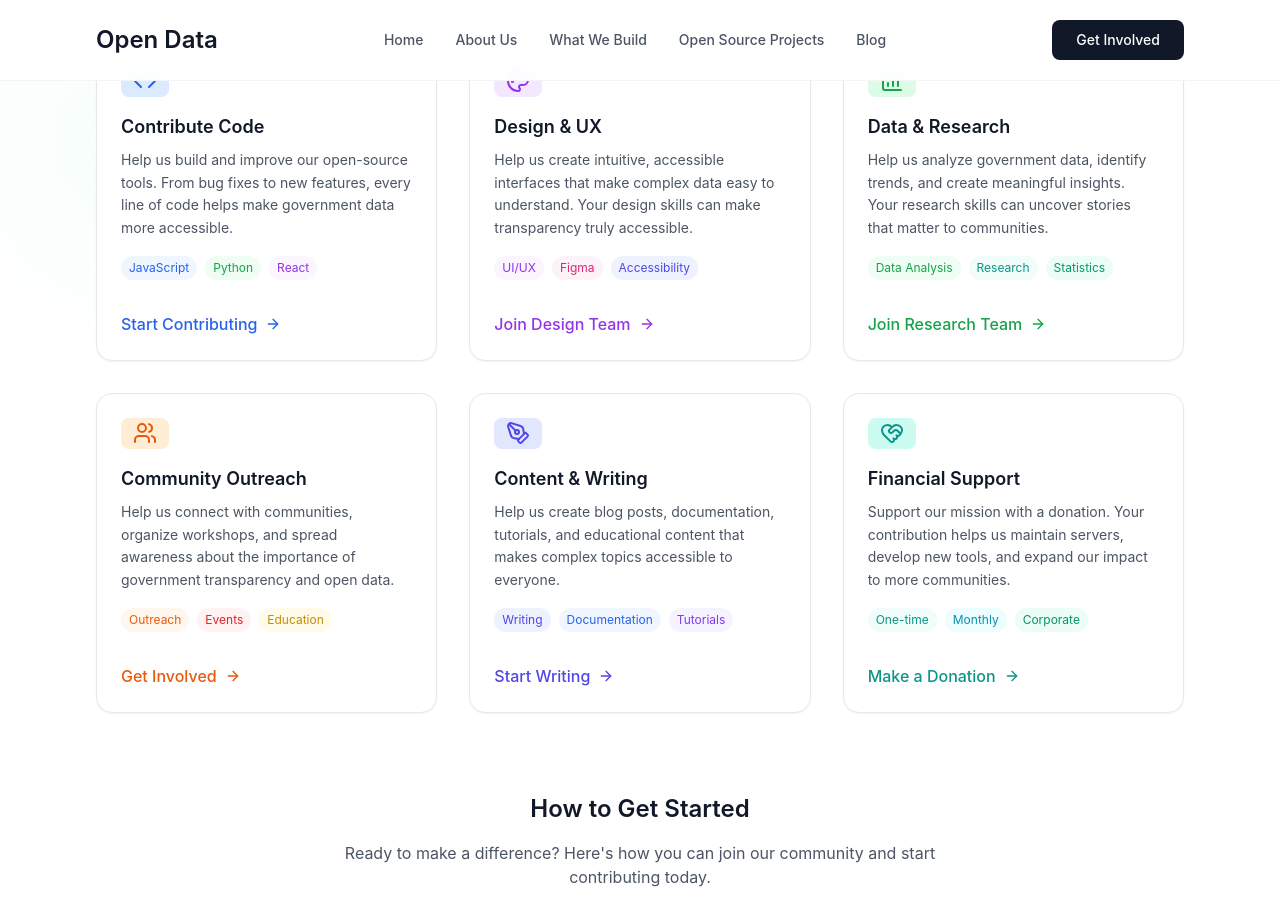
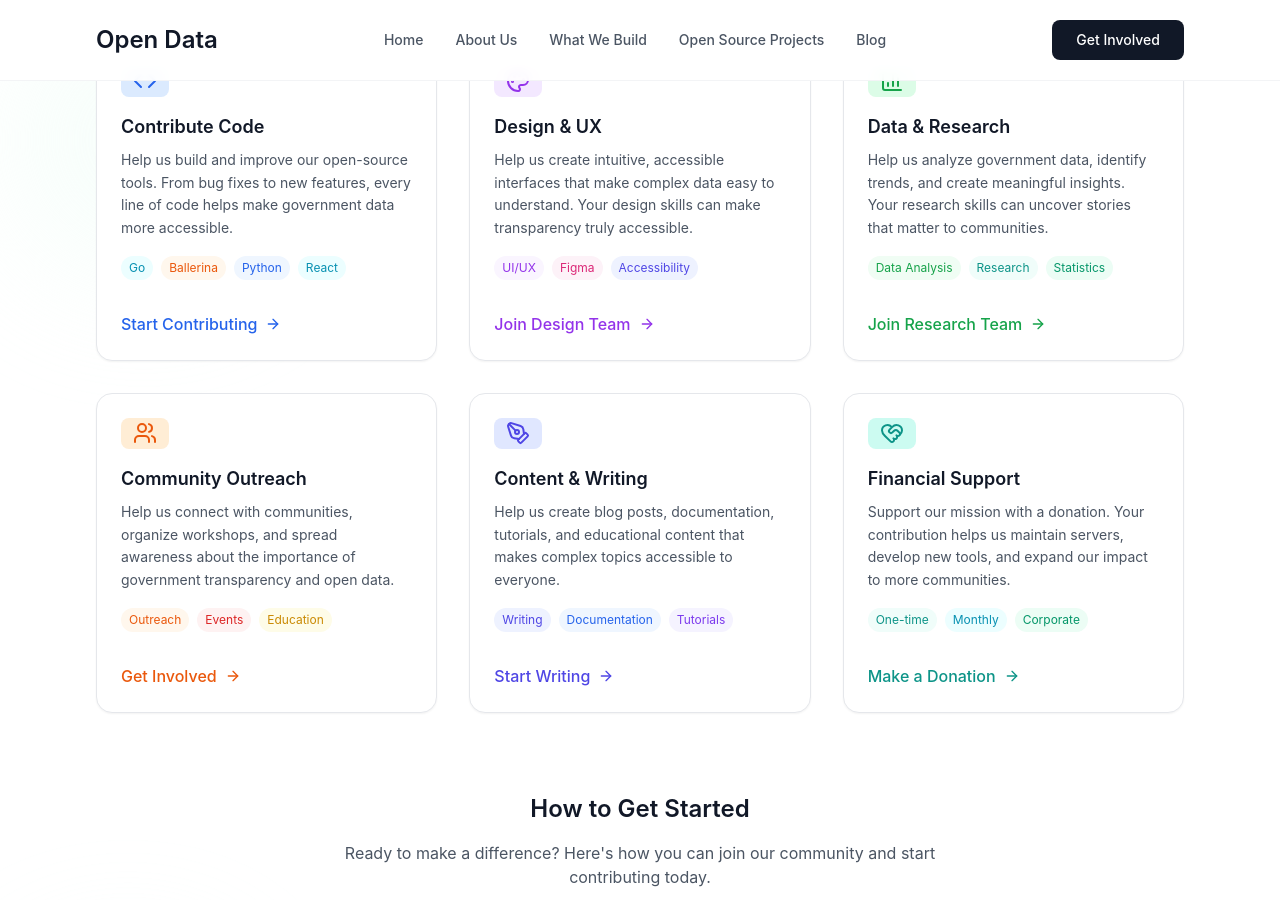
Before and after one commit to LDFLK/opendata, a Jekyll site: the page built from contribute.md, in a window 1280 px wide and 900 px high, scrolled down 694 px. Built offline with Jekyll 4.4.1, drawn with Linux system fonts in a browser that asks for light colours; nearby versions of some CDN libraries.

Commit message:
update : update the technology stack in the contribute code

```diff
--- a/_includes/contribute.html
+++ b/_includes/contribute.html
@@ -53,9 +53,10 @@
               Help us build and improve our open-source tools. From bug fixes to new features, every line of code helps make government data more accessible.
             </p>
             <div class="flex flex-wrap gap-2 mb-4">
-              <span class="px-2 py-1 bg-blue-50 text-blue-600 text-xs rounded-full" style="font-family: 'SF Pro Display', -apple-system, BlinkMacSystemFont, sans-serif;">JavaScript</span>
-              <span class="px-2 py-1 bg-green-50 text-green-600 text-xs rounded-full" style="font-family: 'SF Pro Display', -apple-system, BlinkMacSystemFont, sans-serif;">Python</span>
-              <span class="px-2 py-1 bg-purple-50 text-purple-600 text-xs rounded-full" style="font-family: 'SF Pro Display', -apple-system, BlinkMacSystemFont, sans-serif;">React</span>
+              <span class="px-2 py-1 bg-cyan-50 text-cyan-600 text-xs rounded-full" style="font-family: 'SF Pro Display', -apple-system, BlinkMacSystemFont, sans-serif;">Go</span>
+              <span class="px-2 py-1 bg-orange-50 text-orange-600 text-xs rounded-full" style="font-family: 'SF Pro Display', -apple-system, BlinkMacSystemFont, sans-serif;">Ballerina</span>
+              <span class="px-2 py-1 bg-blue-50 text-blue-600 text-xs rounded-full" style="font-family: 'SF Pro Display', -apple-system, BlinkMacSystemFont, sans-serif;">Python</span>
+              <span class="px-2 py-1 bg-cyan-50 text-cyan-600 text-xs rounded-full" style="font-family: 'SF Pro Display', -apple-system, BlinkMacSystemFont, sans-serif;">React</span>
             </div>
           </div>
           <a href="#" class="inline-flex items-center space-x-2 text-blue-600 hover:text-blue-700 font-medium transition-colors" style="font-family: 'SF Pro Display', -apple-system, BlinkMacSystemFont, sans-serif;">
```
